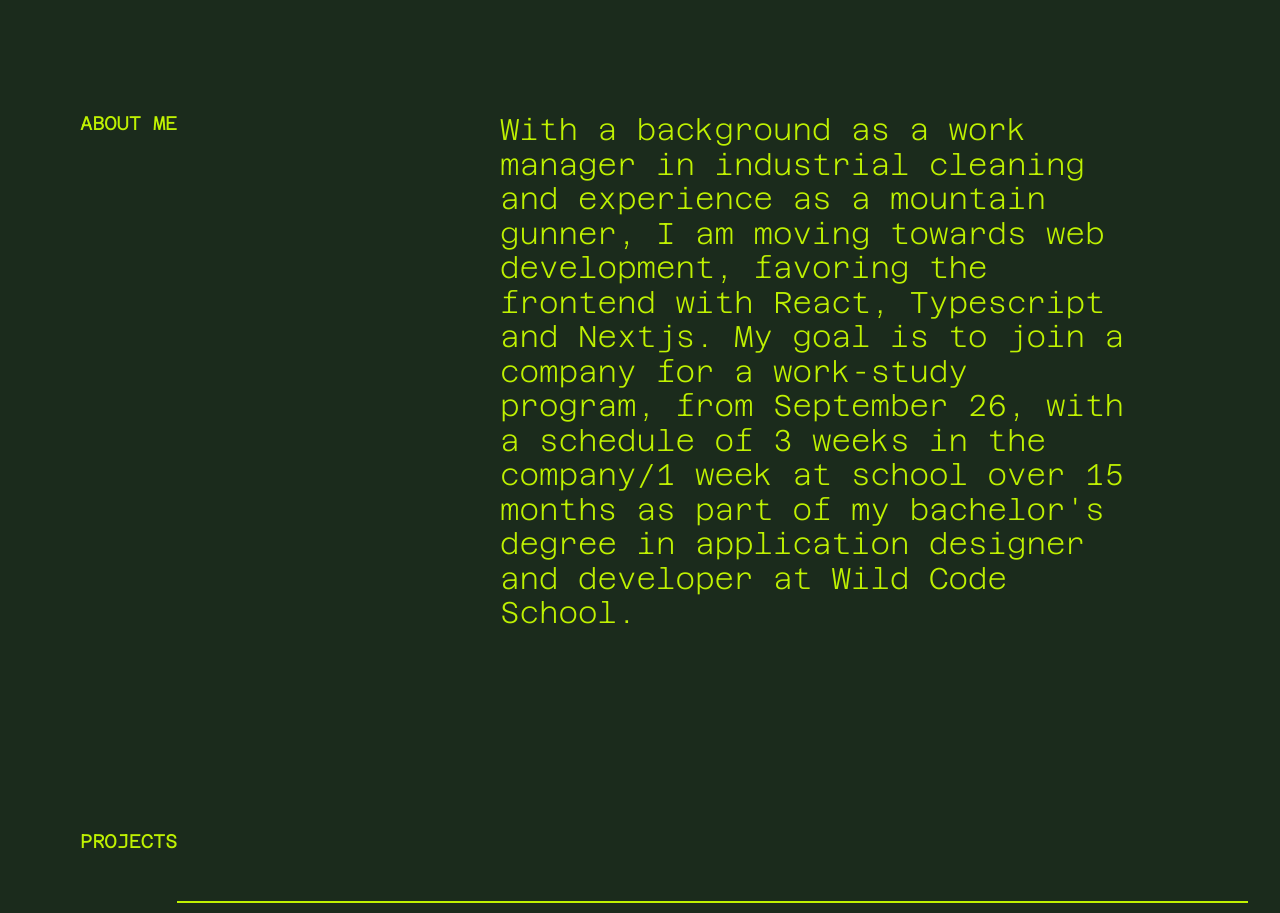
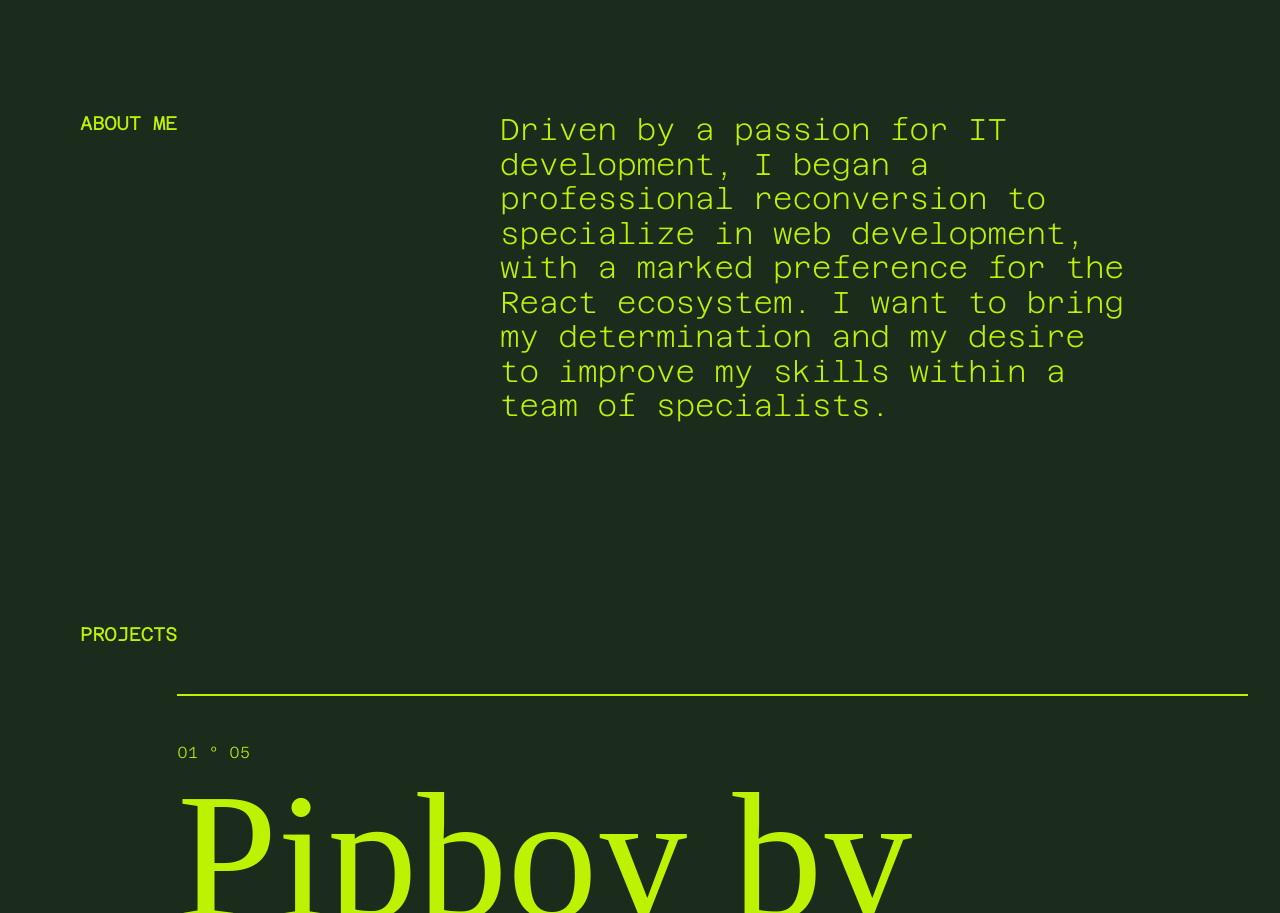
Before and after one commit to RomainRG31/Portfolio-2023, a React (Vite) app: page / in a window 1280 px wide. Shown: the part 998-1911 px from the top of the page. Built offline with nearby package versions, Linux system fonts and the light colour scheme; a web font is replaced by a local one.

Commit message:
modif aboutme

```diff
--- a/src/components/About/About.tsx
+++ b/src/components/About/About.tsx
@@ -47,8 +47,8 @@ const About = () => {
         <div className="sentence-about-me">
           <p>
             {language === "en"
-              ? "With a background as a work manager in industrial cleaning and experience as a mountain gunner, I am moving towards web development, favoring the frontend with React, Typescript and Nextjs. My goal is to join a company for a work-study program, from September 26, with a schedule of 3 weeks in the company/1 week at school over 15 months as part of my bachelor's degree in application designer and developer at Wild Code School."
-              : "Avec un fond en tant que responsable de travaux dans le nettoyage industriel et une expérience en tant qu'artilleur de montagne, je me dirige vers le développement web, privilégiant le frontend avec React, Typescript et Nextjs. Mon objectif est d'intégrer une entreprise pour une alternance, dès le 26 septembre, avec un rythme de 3 semaines en entreprise/1 semaine à l'école sur 15 mois dans le cadre de mon bachelor de concepteur développeur d'applications à la Wild Code School."}
+              ? "Driven by a passion for IT development, I began a professional reconversion to specialize in web development, with a marked preference for the React ecosystem. I want to bring my determination and my desire to improve my skills within a team of specialists."
+              : "Animé par une passion pour le développement informatique, j'ai entamé une reconversion professionnelle pour me spécialiser dans le développement web, avec une préférence marquée pour l'écosystème React. Je souhaite apporter ma détermination et mon envie de monter en compétences au sein d'une équipe de spécialistes."}
           </p>
         </div>
       </motion.div>
```
